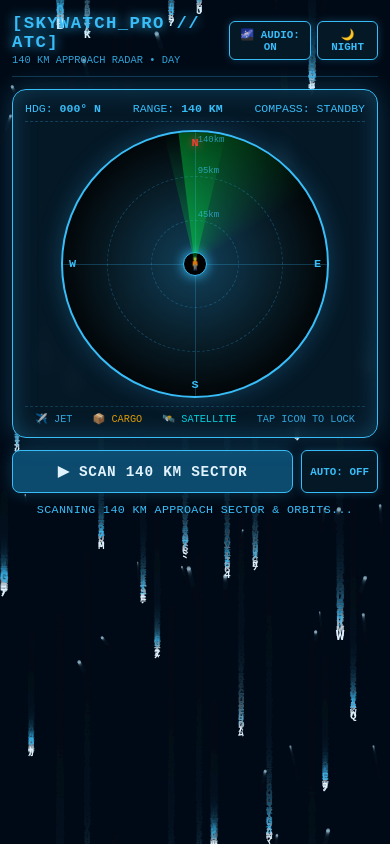
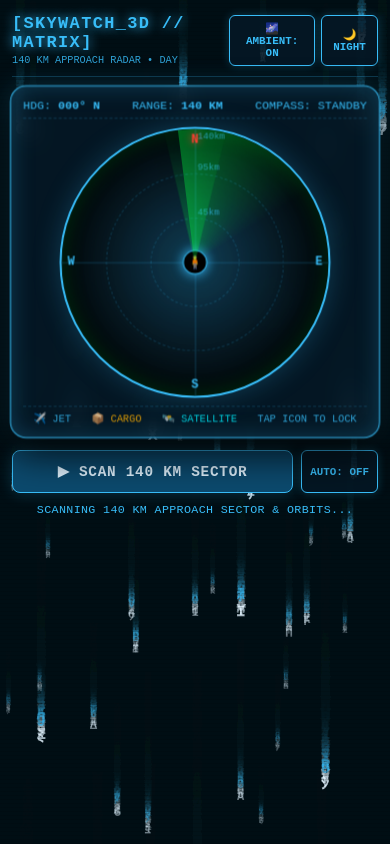
Before and after one commit to sahanaz671/qdjeai, a plain HTML site: page index.html in a window 390 px wide. Both pictures are taken after a click on the button "☀️ DAY". Drawn offline with Linux system fonts and the light colour scheme; animation ran at ten frames a second.

Commit message:
Refactor index.html for 3D effects and audio enhancements
Updated title and various styles for improved aesthetics and functionality. Enhanced audio features and added 3D effects for a more immersive experience.

```diff
--- a/index.html
+++ b/index.html
@@ -3,29 +3,29 @@
 <head>
   <meta charset="UTF-8" />
   <meta name="viewport" content="width=device-width, initial-scale=1.0, maximum-scale=1.0, user-scalable=no" />
-  <title>SKYWATCH PRO // TACTICAL RADAR</title>
+  <title>SKYWATCH // 3D INTERSTELLAR MATRIX</title>
   <script src="https://cdn.jsdelivr.net/npm/satellite.js@5.0.0/dist/satellite.min.js"></script>
   <style>
     :root {
-      --bg: #000401;
-      --panel: rgba(2, 18, 7, 0.88);
-      --panel-solid: #021408;
+      --bg: #000301;
+      --panel: rgba(2, 16, 6, 0.84);
       --green: #00ff41;
-      --green-bright: #ccffd8;
-      --green-dim: rgba(0, 255, 65, 0.22);
-      --green-dark: #00380e;
+      --green-bright: #d4ffe0;
+      --green-dim: rgba(0, 255, 65, 0.2);
+      --green-dark: #00330c;
       --amber: #ffb000;
       --cyan: #00f0ff;
       --red: #ff3b30;
       --font: "Courier New", Courier, monospace;
+      --tilt-x: 0deg;
+      --tilt-y: 0deg;
     }
     body.day-mode {
-      --bg: #04121c;
-      --panel: rgba(6, 26, 40, 0.9);
-      --panel-solid: #061c2b;
+      --bg: #03111a;
+      --panel: rgba(5, 25, 38, 0.88);
       --green: #38bdf8;
       --green-bright: #e0f2fe;
-      --green-dim: rgba(56, 189, 248, 0.25);
+      --green-dim: rgba(56, 189, 248, 0.24);
       --green-dark: #0c4a6e;
     }
     * { box-sizing: border-box; -webkit-tap-highlight-color: transparent; }
@@ -37,7 +37,8 @@
       font-family: var(--font);
       min-height: 100vh;
       overflow-x: hidden;
-      transition: background 0.4s ease, color 0.4s ease;
+      perspective: 1100px;
+      transition: background 0.5s ease, color 0.5s ease;
     }
     #matrixCanvas {
       position: fixed;
@@ -47,12 +48,25 @@
       z-index: 0;
       pointer-events: none;
     }
+    .scanlines {
+      position: fixed;
+      inset: 0;
+      background: repeating-linear-gradient(
+        to bottom,
+        transparent 0px,
+        transparent 3px,
+        rgba(0, 0, 0, 0.22) 4px
+      );
+      z-index: 0;
+      pointer-events: none;
+    }
     .app {
       position: relative;
       z-index: 1;
       max-width: 560px;
       margin: 0 auto;
-      padding: 14px 12px 70px;
+      padding: 14px 12px 72px;
+      transform-style: preserve-3d;
     }
     header {
       display: flex;
@@ -65,11 +79,11 @@
     }
     h1 {
       margin: 0;
-      font-size: 1.08rem;
+      font-size: 1.06rem;
       letter-spacing: 0.08em;
       text-shadow: 0 0 12px var(--green);
     }
-    .sub { font-size: 0.65rem; opacity: 0.85; margin-top: 2px; }
+    .sub { font-size: 0.64rem; opacity: 0.85; margin-top: 2px; }
     .hdr-btns { display: flex; gap: 6px; }
     .mode-btn {
       background: var(--panel);
@@ -81,19 +95,22 @@
       font-size: 0.68rem;
       font-weight: bold;
       cursor: pointer;
-      box-shadow: 0 0 8px var(--green-dim);
+      box-shadow: 0 0 10px var(--green-dim);
     }
 
-    /* Tactical Radar Console */
+    /* 3D Floating Tactical Radar Console */
     .radar-box {
       background: var(--panel);
-      backdrop-filter: blur(8px);
-      -webkit-backdrop-filter: blur(8px);
+      backdrop-filter: blur(10px);
+      -webkit-backdrop-filter: blur(10px);
       border: 1px solid var(--green);
-      border-radius: 14px;
+      border-radius: 16px;
       padding: 12px;
       margin-bottom: 12px;
-      box-shadow: 0 0 28px var(--green-dim), inset 0 0 24px var(--green-dim);
+      box-shadow: 0 16px 38px rgba(0, 0, 0, 0.85), 0 0 28px var(--green-dim), inset 0 0 24px var(--green-dim);
+      transform: rotateX(var(--tilt-x)) rotateY(var(--tilt-y)) translateZ(12px);
+      transform-style: preserve-3d;
+      transition: transform 0.14s ease-out;
     }
     .radar-header {
       display: flex;
@@ -112,7 +129,8 @@
       border: 2px solid var(--green);
       background: radial-gradient(circle, var(--green-dim) 0%, #000000 78%);
       overflow: hidden;
-      box-shadow: 0 0 25px var(--green-dim);
+      box-shadow: 0 0 28px var(--green-dim), inset 0 0 22px rgba(0, 255, 65, 0.18);
+      transform: translateZ(18px);
     }
     .compass-ring {
       position: absolute;
@@ -127,7 +145,6 @@
     .compass-ring::before { top: 0; bottom: 0; left: 50%; width: 1px; }
     .compass-ring::after { left: 0; right: 0; top: 50%; height: 1px; }
 
-    /* Distance Range Rings (45km, 95km, 140km) */
     .range-ring {
       position: absolute;
       border-radius: 50%;
@@ -163,7 +180,7 @@
       position: absolute;
       inset: 0;
       border-radius: 50%;
-      background: conic-gradient(from 0deg, rgba(0, 255, 65, 0.32) 0deg, transparent 65deg);
+      background: conic-gradient(from 0deg, rgba(0, 255, 65, 0.34) 0deg, transparent 65deg);
       animation: radarSpin 4s linear infinite;
       pointer-events: none;
     }
@@ -199,7 +216,6 @@
       box-shadow: 0 0 12px var(--green);
     }
 
-    /* Exact Object Icons on Radar */
     .radar-target {
       position: absolute;
       transform: translate(-50%, -50%);
@@ -213,7 +229,7 @@
     .target-tag {
       font-size: 0.55rem;
       font-weight: bold;
-      background: rgba(0, 0, 0, 0.8);
+      background: rgba(0, 0, 0, 0.85);
       padding: 1px 3px;
       border-radius: 3px;
       margin-top: 1px;
@@ -238,7 +254,6 @@
     }
     @keyframes spinReticle { from { transform: translate(-50%, -50%) rotate(0deg); } to { transform: translate(-50%, -50%) rotate(360deg); } }
 
-    /* Radar Telemetry Footer & Locked Target HUD */
     .radar-legend {
       display: flex;
       justify-content: space-around;
@@ -256,7 +271,7 @@
       padding: 9px 10px;
       display: none;
     }
-    .lock-hud.active { display: block; animation: glitchIn 0.25s ease; }
+    .lock-hud.active { display: block; }
     .lock-hud-top {
       display: flex;
       justify-content: space-between;
@@ -313,20 +328,18 @@
       letter-spacing: 0.03em;
     }
 
-    /* Detailed Telemetry Cards */
+    /* 3D Floating Telemetry Cards */
     .card {
       background: var(--panel);
-      backdrop-filter: blur(6px);
+      backdrop-filter: blur(8px);
       border: 1px solid var(--green-dim);
       border-left: 4px solid var(--green);
-      border-radius: 8px;
+      border-radius: 10px;
       padding: 12px;
       margin-bottom: 10px;
-      transition: border-color 0.2s ease, box-shadow 0.2s ease;
-    }
-    @keyframes glitchIn {
-      0% { opacity: 0; transform: translateX(-6px); }
-      100% { opacity: 1; transform: translateX(0); }
+      box-shadow: 0 10px 26px rgba(0, 0, 0, 0.75);
+      transform: rotateX(calc(var(--tilt-x) * 0.6)) rotateY(calc(var(--tilt-y) * 0.6)) translateZ(6px);
+      transition: transform 0.16s ease-out, border-color 0.2s ease, box-shadow 0.2s ease;
     }
     .card.locked-card {
       border-color: var(--red);
@@ -397,15 +410,16 @@
 </head>
 <body>
   <canvas id="matrixCanvas"></canvas>
+  <div class="scanlines"></div>
 
   <div class="app">
     <header>
       <div>
-        <h1>[SKYWATCH_PRO // ATC]</h1>
+        <h1>[SKYWATCH_3D // MATRIX]</h1>
         <div class="sub" id="modeLabel">140 KM APPROACH RADAR • NIGHT</div>
       </div>
       <div class="hdr-btns">
-        <button class="mode-btn" id="soundToggle">🌌 AUDIO: ON</button>
+        <button class="mode-btn" id="soundToggle">🌌 AMBIENT: ON</button>
         <button class="mode-btn" id="modeToggle">☀️ DAY</button>
       </div>
     </header>
@@ -444,7 +458,6 @@
         <span>TAP ICON TO LOCK</span>
       </div>
 
-      <!-- Dedicated Target Lock HUD -->
       <div class="lock-hud" id="lockHud">
         <div class="lock-hud-top">
           <span id="lockTitle">🎯 LOCKED: NONE</span>
@@ -463,85 +476,84 @@
       <button class="mode-btn" id="autoBtn">AUTO: OFF</button>
     </div>
 
-    <div class="status" id="status">READY. TAP SCAN TO DETECT APPROACHING AIRCRAFT & SATELLITES.</div>
+    <div class="status" id="status">TAP ANYWHERE OR SCAN TO ENGAGE WARM SPACE AMBIENCE & 3D RADAR.</div>
     <div id="results"></div>
   </div>
 
   <script>
-    /* ================= 1. MULTI-DEPTH MATRIX + COSMIC DUST CANVAS ================= */
+    /* ================= 1. 3-LAYER 3D PARALLAX MATRIX ENGINE ================= */
     const canvas = document.getElementById("matrixCanvas");
     const ctx = canvas.getContext("2d");
     const glyphs = "0123456789ABCDEFGHIJKLMNOPQRSTUVWXYZｦｱｳｴｵｶｷｹｺｻｼｽｾｿﾀﾂﾃﾅﾆﾇﾈﾊﾋﾎﾏﾐﾑﾒﾓﾔﾕﾗﾘﾜ∑∏∆Ω";
-    let streams = [];
-    let cosmicParticles = [];
+    let layers = [];
     let isDayMode = false;
+    let motionBoost = 0;
+    let compassParallaxX = 0;
 
     function initVisuals() {
       canvas.width = window.innerWidth;
       canvas.height = window.innerHeight;
-      const colCount = Math.floor(canvas.width / 14);
-      streams = Array.from({ length: colCount }, (_, i) => ({
-        x: i * 14,
-        y: Math.random() * canvas.height,
-        speed: 1.4 + Math.random() * 3.4,
-        size: Math.random() > 0.75 ? 14 : 11,
-        alpha: 0.32 + Math.random() * 0.6
-      }));
-      cosmicParticles = Array.from({ length: 40 }, () => ({
-        x: Math.random() * canvas.width,
-        y: Math.random() * canvas.height,
-        r: 0.6 + Math.random() * 1.5,
-        vx: (Math.random() - 0.5) * 0.25,
-        vy: -0.15 - Math.random() * 0.3
+      const configs = [
+        { count: Math.floor(canvas.width / 22), size: 9, speed: 0.7, alpha: 0.22, depth: 0.3 },
+        { count: Math.floor(canvas.width / 18), size: 12, speed: 1.5, alpha: 0.48, depth: 0.7 },
+        { count: Math.floor(canvas.width / 28), size: 16, speed: 2.6, alpha: 0.85, depth: 1.3 }
+      ];
+      layers = configs.map(cfg => ({
+        ...cfg,
+        drops: Array.from({ length: cfg.count }, () => ({
+          x: Math.random() * canvas.width,
+          y: Math.random() * canvas.height,
+          sp: cfg.speed * (0.8 + Math.random() * 0.5)
+        }))
       }));
     }
     window.addEventListener("resize", initVisuals);
     initVisuals();
 
     function renderFrame() {
-      ctx.fillStyle = isDayMode ? "rgba(4, 18, 28, 0.16)" : "rgba(0, 4, 1, 0.16)";
+      ctx.fillStyle = isDayMode ? "rgba(3, 17, 26, 0.18)" : "rgba(0, 3, 1, 0.18)";
       ctx.fillRect(0, 0, canvas.width, canvas.height);
 
-      for (let p of cosmicParticles) {
-        p.x += p.vx;
-        p.y += p.vy;
-        if (p.y < 0) p.y = canvas.height;
-        if (p.x < 0) p.x = canvas.width;
-        if (p.x > canvas.width) p.x = 0;
-        ctx.fillStyle = isDayMode ? "rgba(186, 230, 253, 0.3)" : "rgba(204, 255, 216, 0.3)";
-        ctx.beginPath();
-        ctx.arc(p.x, p.y, p.r, 0, Math.PI * 2);
-        ctx.fill();
-      }
+      motionBoost *= 0.92; // Smooth decay when device stops moving
 
-      for (let s of streams) {
-        const char = glyphs[Math.floor(Math.random() * glyphs.length)];
-        ctx.font = `bold ${s.size}px monospace`;
-        ctx.fillStyle = isDayMode ? "#e0f2fe" : "#ccffd8";
-        ctx.fillText(char, s.x, s.y);
+      for (let layer of layers) {
+        ctx.font = `bold ${layer.size}px monospace`;
+        for (let d of layer.drops) {
+          const drawX = ((d.x + compassParallaxX * layer.depth) % canvas.width + canvas.width) % canvas.width;
+          const char = glyphs[Math.floor(Math.random() * glyphs.length)];
 
-        const trailChar = glyphs[Math.floor(Math.random() * glyphs.length)];
-        ctx.fillStyle = isDayMode ? `rgba(56, 189, 248, ${s.alpha})` : `rgba(0, 255, 65, ${s.alpha})`;
-        ctx.fillText(trailChar, s.x, s.y - s.size);
+          // Bright white-green head glyph
+          ctx.fillStyle = isDayMode
+            ? `rgba(224, 242, 254, ${layer.alpha})`
+            : `rgba(212, 255, 224, ${layer.alpha})`;
+          ctx.fillText(char, drawX, d.y);
 
-        s.y += s.speed;
-        if (s.y > canvas.height + 20) {
-          s.y = -10;
-          s.speed = 1.4 + Math.random() * 3.4;
+          // Trailing glyph
+          const trail = glyphs[Math.floor(Math.random() * glyphs.length)];
+          ctx.fillStyle = isDayMode
+            ? `rgba(56, 189, 248, ${layer.alpha * 0.75})`
+            : `rgba(0, 255, 65, ${layer.alpha * 0.75})`;
+          ctx.fillText(trail, drawX, d.y - layer.size);
+
+          d.y += d.sp + motionBoost * layer.depth;
+          if (d.y > canvas.height + 20) {
+            d.y = -10;
+            d.x = Math.random() * canvas.width;
+          }
         }
       }
       requestAnimationFrame(renderFrame);
     }
     requestAnimationFrame(renderFrame);
 
-    /* ================= 2. INTERSTELLAR AMBIENT SYNTH + LOCK AUDIO ================= */
+    /* ================= 2. VELVETY WARM INTERSTELLAR ORGAN PAD ================= */
     let audioCtx = null;
     let ambientStarted = false;
     let masterGain = null;
     let soundEnabled = true;
     const soundToggle = document.getElementById("soundToggle");
 
-    function startInterstellarDrone() {
+    function startWarmSpacePad() {
       const AudioContext = window.AudioContext || window.webkitAudioContext;
       if (!AudioContext) return;
       if (!audioCtx) audioCtx = new AudioContext();
@@ -550,81 +562,81 @@
 
       ambientStarted = true;
       masterGain = audioCtx.createGain();
-      masterGain.gain.setValueAtTime(soundEnabled ? 0.16 : 0.0001, audioCtx.currentTime);
+      masterGain.gain.setValueAtTime(0.0001, audioCtx.currentTime);
+      if (soundEnabled) {
+        masterGain.gain.exponentialRampToValueAtTime(0.22, audioCtx.currentTime + 2.5);
+      }
       masterGain.connect(audioCtx.destination);
 
+      // Ultra-warm lowpass filter (removes all harsh high frequencies)
       const filter = audioCtx.createBiquadFilter();
       filter.type = "lowpass";
-      filter.frequency.setValueAtTime(230, audioCtx.currentTime);
+      filter.frequency.setValueAtTime(155, audioCtx.currentTime);
+      filter.Q.setValueAtTime(0.7, audioCtx.currentTime);
 
+      // Slow cinematic breathing swell (14-second cycle)
       const lfo = audioCtx.createOscillator();
       const lfoGain = audioCtx.createGain();
-      lfo.frequency.setValueAtTime(0.08, audioCtx.currentTime);
-      lfoGain.gain.setValueAtTime(100, audioCtx.currentTime);
+      lfo.frequency.setValueAtTime(0.07, audioCtx.currentTime);
+      lfoGain.gain.setValueAtTime(45, audioCtx.currentTime);
       lfo.connect(lfoGain);
       lfoGain.connect(filter.frequency);
       lfo.start();
       filter.connect(masterGain);
 
-      [55, 82.41, 110.2].forEach((freq, i) => {
+      // Pure sine waves in warm Interstellar A-major/minor cinema voicing
+      const notes = [
+        { freq: 55.00, vol: 0.45 },  // A1 deep sub
+        { freq: 82.41, vol: 0.25 },  // E2 warm fifth
+        { freq: 110.0, vol: 0.18 },  // A2 octave
+        { freq: 164.81, vol: 0.10 }  // E3 soft shimmer
+      ];
+
+      notes.forEach(n => {
         const osc = audioCtx.createOscillator();
-        const oscGain = audioCtx.createGain();
-        osc.type = i === 0 ? "sine" : "triangle";
-        osc.frequency.setValueAtTime(freq, audioCtx.currentTime);
-        oscGain.gain.setValueAtTime(i === 0 ? 0.42 : 0.15, audioCtx.currentTime);
-        osc.connect(oscGain);
-        oscGain.connect(filter);
+        const g = audioCtx.createGain();
+        osc.type = "sine";
+        osc.frequency.setValueAtTime(n.freq, audioCtx.currentTime);
+        g.gain.setValueAtTime(n.vol, audioCtx.currentTime);
+        osc.connect(g);
+        g.connect(filter);
         osc.start();
       });
     }
 
-    function playCosmicOrganChord() {
+    // Auto-start warm ambience on first touch anywhere on the page
+    ["pointerdown", "touchstart", "click"].forEach(evt => {
+      window.addEventListener(evt, startWarmSpacePad, { once: true });
+    });
+
+    // Subtle deep underwater sonar drop (replaces harsh text-notification beeps)
+    function playSubtleSonarDrop() {
       if (!soundEnabled) return;
-      startInterstellarDrone();
+      startWarmSpacePad();
       if (!audioCtx) return;
       const now = audioCtx.currentTime;
-      [220, 329.63, 493.88].forEach((freq) => {
-        const osc = audioCtx.createOscillator();
-        const gain = audioCtx.createGain();
-        osc.type = "sine";
-        osc.frequency.setValueAtTime(freq, now);
-        gain.gain.setValueAtTime(0.001, now);
-        gain.gain.linearRampToValueAtTime(0.055, now + 0.35);
-        gain.gain.exponentialRampToValueAtTime(0.0008, now + 2.2);
-        osc.connect(gain);
-        gain.connect(audioCtx.destination);
-        osc.start(now);
-        osc.stop(now + 2.3);
-      });
+      const osc = audioCtx.createOscillator();
+      const gain = audioCtx.createGain();
+      osc.type = "sine";
+      osc.frequency.setValueAtTime(290, now);
+      osc.frequency.exponentialRampToValueAtTime(165, now + 0.45);
+      gain.gain.setValueAtTime(0.001, now);
+      gain.gain.linearRampToValueAtTime(0.06, now + 0.06);
+      gain.gain.exponentialRampToValueAtTime(0.0005, now + 0.65);
+      osc.connect(gain);
+      gain.connect(audioCtx.destination);
+      osc.start(now);
+      osc.stop(now + 0.7);
     }
 
-    function playTargetLockChime() {
-      if (!soundEnabled) return;
-      startInterstellarDrone();
-      if (!audioCtx) return;
-      const now = audioCtx.currentTime;
-      [783.99, 1046.5, 1318.5].forEach((freq, idx) => {
-        const osc = audioCtx.createOscillator();
-        const gain = audioCtx.createGain();
-        osc.type = "triangle";
-        osc.frequency.setValueAtTime(freq, now + idx * 0.07);
-        gain.gain.setValueAtTime(0.09, now + idx * 0.07);
-        gain.gain.exponentialRampToValueAtTime(0.0008, now + idx * 0.07 + 0.35);
-        osc.connect(gain);
-        gain.connect(audioCtx.destination);
-        osc.start(now + idx * 0.07);
-        osc.stop(now + idx * 0.07 + 0.38);
-      });
-    }
-
-    soundToggle.addEventListener("click", () => {
+    soundToggle.addEventListener("click", (e) => {
+      e.stopPropagation();
       soundEnabled = !soundEnabled;
-      soundToggle.textContent = soundEnabled ? "🌌 AUDIO: ON" : "🔇 AUDIO: OFF";
-      startInterstellarDrone();
+      soundToggle.textContent = soundEnabled ? "🌌 AMBIENT: ON" : "🔇 AMBIENT: OFF";
+      startWarmSpacePad();
       if (masterGain && audioCtx) {
-        masterGain.gain.setTargetAtTime(soundEnabled ? 0.16 : 0.0001, audioCtx.currentTime, 0.2);
+        masterGain.gain.setTargetAtTime(soundEnabled ? 0.22 : 0.0001, audioCtx.currentTime, 0.4);
       }
-      if (soundEnabled) playCosmicOrganChord();
     });
 
     /* ================= 3. DAY / NIGHT MODE SWITCH ================= */
@@ -638,11 +650,12 @@
       runScan();
     });
 
-    /* ================= 4. ANDROID COMPASS (MAG-NORTH) ================= */
+    /* ================= 4. 3D FLOATING TILT + COMPASS PARALLAX ================= */
     const compassRing = document.getElementById("compassRing");
     const hdgVal = document.getElementById("hdgVal");
     const sensorTag = document.getElementById("sensorTag");
     let currentHeading = 0;
+    let lastHeading = 0;
     let compassStarted = false;
     let alignedChimedIds = new Set();
 
@@ -651,13 +664,29 @@
       return dirs[Math.round(((deg % 360) + 360) % 360 / 45) % 8];
     }
 
+    function apply3DDeviceMotion(e) {
+      // Smooth 3D floating tilt from phone beta (front/back) and gamma (left/right)
+      if (typeof e.beta === "number" && typeof e.gamma === "number") {
+        const clampedBeta = Math.max(-25, Math.min(25, e.beta - 45));
+        const clampedGamma = Math.max(-25, Math.min(25, e.gamma));
+        document.documentElement.style.setProperty("--tilt-x", `${(-clampedBeta * 0.35).toFixed(1)}deg`);
+        document.documentElement.style.setProperty("--tilt-y", `${(clampedGamma * 0.35).toFixed(1)}deg`);
+      }
+    }
+
     function updateRadarHeading(deg, label) {
       currentHeading = Math.round(((deg % 360) + 360) % 360);
+      const delta = Math.abs(((currentHeading - lastHeading + 540) % 360) - 180);
+      if (delta > 1) {
+        motionBoost = Math.min(5, motionBoost + delta * 0.18);
+        compassParallaxX -= ((currentHeading - lastHeading + 540) % 360 - 180) * 1.4;
+      }
+      lastHeading = currentHeading;
+
       hdgVal.textContent = `${String(currentHeading).padStart(3, "0")}° ${toCompass(currentHeading)}`;
       compassRing.style.transform = `rotate(${-currentHeading}deg)`;
       if (label) sensorTag.textContent = label;
 
-      // Counter-rotate target labels so text stays readable
       document.querySelectorAll(".target-tag").forEach(tag => {
         tag.style.transform = `rotate(${currentHeading}deg)`;
       });
@@ -673,7 +702,7 @@
           alignEl.textContent = "🎯 ALIGNED — LOOK UP AT SKY!";
           if (!alignedChimedIds.has(id)) {
             alignedChimedIds.add(id);
-            playTargetLockChime();
+            playSubtleSonarDrop();
           }
         } else {
           card.classList.remove("aligned");
@@ -689,18 +718,20 @@
       let absActive = false;
 
       window.addEventListener("deviceorientationabsolute", (e) => {
+        apply3DDeviceMotion(e);
         if (e.alpha !== null) {
           absActive = true;
-          updateRadarHeading(360 - e.alpha, "MAG-NORTH");
+          updateRadarHeading(360 - e.alpha, "MAG-NORTH 3D");
         }
       }, true);
 
       const handleStd = (e) => {
+        apply3DDeviceMotion(e);
         if (absActive) return;
         if (typeof e.webkitCompassHeading === "number") {
-          updateRadarHeading(e.webkitCompassHeading, "IOS-NORTH");
+          updateRadarHeading(e.webkitCompassHeading, "IOS-NORTH 3D");
         } else if (e.alpha !== null) {
-          updateRadarHeading(360 - e.alpha, "GYRO");
+          updateRadarHeading(360 - e.alpha, "GYRO 3D");
         }
       };
 
@@ -712,6 +743,7 @@
         window.addEventListener("deviceorientation", handleStd, true);
       }
     }
+    initCompass();
 
     /* ================= 5. TARGET LOCKING, ROUTES & TELEMETRY ================= */
     const PROXY_URL = "https://skywatch-proxy.itzsahanaj-0671.workers.dev";
@@ -729,7 +761,7 @@
 
     function selectTargetLock(id) {
       lockedTargetId = (lockedTargetId === id) ? null : id;
-      playTargetLockChime();
+      playSubtleSonarDrop();
       renderAllUI();
     }
 
@@ -747,7 +779,6 @@
           <line x1="12" y1="15" x2="12" y2="20"/>
         </svg>`;
       }
-      // Aircraft SVG rotated to exact flight heading
       const rot = heading || 0;
       const scale = kind === "cargo" ? 1.15 : 1.0;
       return `<svg width="20" height="20" viewBox="0 0 24 24" style="transform:rotate(${rot}deg) scale(${scale});" fill="${color}">
@@ -806,7 +837,7 @@
     }
 
     async function fetchPlanes(lat, lon) {
-      const radiusNm = 75; // ~140 km early approach detection
+      const radiusNm = 75;
       const url = `${PROXY_URL}/?type=planes&lat=${lat.toFixed(4)}&lon=${lon.toFixed(4)}&radius=${radiusNm}`;
       const res = await fetch(url);
       if (!res.ok) return [];
@@ -908,7 +939,6 @@
     }
 
     function renderAllUI() {
-      // 1. Update Locked Target HUD
       const lockedItem = allDetectedItems.find(i => i.id === lockedTargetId);
       if (lockedItem) {
         lockHud.classList.add("active");
@@ -920,7 +950,6 @@
         lockHud.classList.remove("active");
       }
 
-      // 2. Render Exact Object Silhouettes on Radar Scope
       radarTargetsEl.innerHTML = allDetectedItems.map(item => {
         const rad = (item.az - 90) * (Math.PI / 180);
         const x = 50 + Math.cos(rad) * item.radarDistPct;
@@ -937,7 +966,6 @@
         `;
       }).join("");
 
-      // 3. Render Detailed Telemetry Cards
       resultsEl.innerHTML = allDetectedItems.length ? allDetectedItems.map(item => {
         const isSel = item.id === lockedTargetId;
         return `
@@ -984,15 +1012,13 @@
     }
 
     function runScan() {
-      startInterstellarDrone();
+      startWarmSpacePad();
       initCompass();
       statusEl.textContent = "SCANNING 140 KM APPROACH SECTOR & ORBITS...";
       navigator.geolocation.getCurrentPosition(async pos => {
         const { latitude: lat, longitude: lon } = pos.coords;
         const [planes, sats] = await Promise.all([fetchPlanes(lat, lon), fetchSatellites(lat, lon)]);
         allDetectedItems = [...planes, ...sats];
-
-        if (allDetectedItems.length > 0) playCosmicOrganChord();
 
         statusEl.textContent = `ACTIVE SECTOR: ${planes.length} AIRCRAFT // ${sats.length} SATELLITES`;
         renderAllUI();
```
